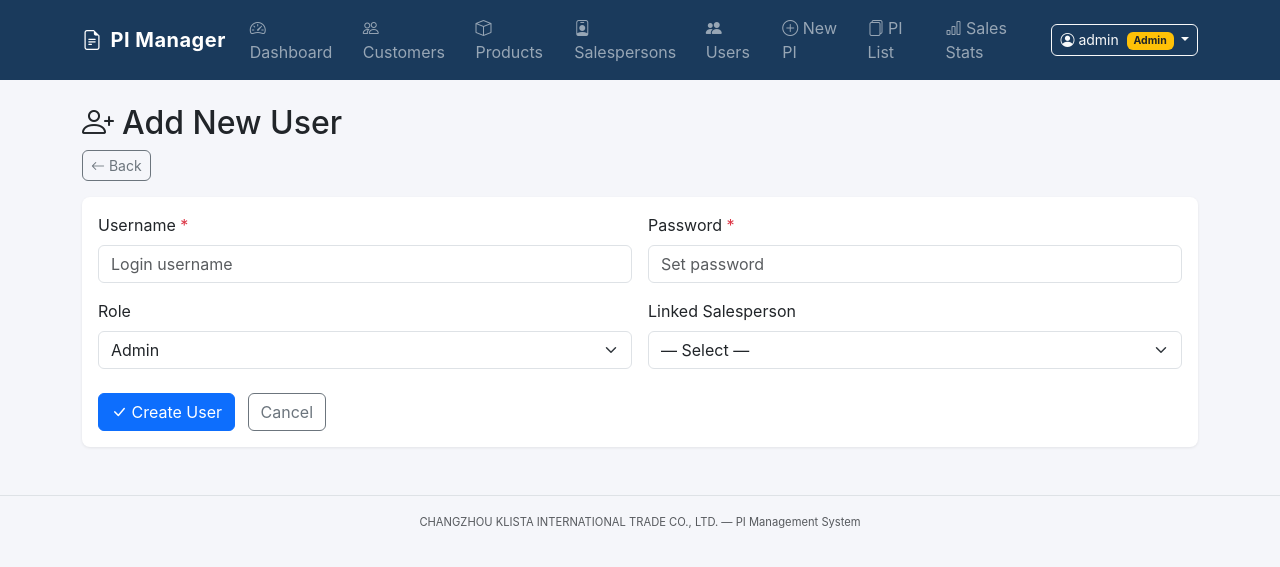
After one commit to fantastic10086-commits/Myweb, a Flask app: page /users/add in a window 1280 px wide. The commit adds this page. Shown: the top 567 px of the page. Run offline with Flask 3, Linux system fonts and the light colour scheme; the visitor is signed in with stand-in values (Sample User, id 1).

Commit message:
v2.1 — 用户管理前端页面
- 管理员导航栏可见 Users 入口
- 用户列表 (增删改)
- 创建时选择角色 (Admin/Salesperson) + 关联业务员
- 编辑可修改密码
- 非管理员看不到该入口，直接访问被拒绝

```diff
--- a/app.py
+++ b/app.py
@@ -540,6 +540,95 @@ def salesperson_delete(id):
 
 
 # ═══════════════════════════════════════════════════════════════════════
+#  ROUTES — Users (Admin only)
+# ═══════════════════════════════════════════════════════════════════════
+
+@app.route('/users')
+@login_required
+def user_list():
+    if not is_admin():
+        flash('Access denied.', 'danger')
+        return redirect(url_for('index'))
+    users = User.query.order_by(User.created_at.desc()).all()
+    return render_template('user_list.html', users=users)
+
+
+@app.route('/users/add', methods=['GET', 'POST'])
+@login_required
+def user_add():
+    if not is_admin():
+        flash('Access denied.', 'danger')
+        return redirect(url_for('index'))
+    if request.method == 'POST':
+        username = request.form.get('username', '').strip()
+        password = request.form.get('password', '').strip()
+        role = request.form.get('role', 'salesperson').strip()
+        salesperson_name = request.form.get('salesperson_name', '').strip()
+        if not username or not password:
+            flash('Username and password are required.', 'danger')
+            return render_template('user_form.html', u=None, editing=False)
+        if User.query.filter_by(username=username).first():
+            flash('Username already exists.', 'danger')
+            return render_template('user_form.html', u=None, editing=False)
+        db.session.add(User(
+            username=username,
+            password_hash=generate_password_hash(password),
+            role=role,
+            salesperson_name=salesperson_name if role == 'salesperson' else '',
+        ))
+        db.session.commit()
+        flash('User created.', 'success')
+        return redirect(url_for('user_list'))
+    return render_template('user_form.html', u=None, editing=False)
+
+
+@app.route('/users/<int:id>/edit', methods=['GET', 'POST'])
+@login_required
+def user_edit(id):
+    if not is_admin():
+        flash('Access denied.', 'danger')
+        return redirect(url_for('index'))
+    user = User.query.get_or_404(id)
+    if request.method == 'POST':
+        username = request.form.get('username', '').strip()
+        password = request.form.get('password', '').strip()
+        role = request.form.get('role', 'salesperson').strip()
+        salesperson_name = request.form.get('salesperson_name', '').strip()
+        if not username:
+            flash('Username is required.', 'danger')
+            return render_template('user_form.html', u=user, editing=True)
+        existing = User.query.filter_by(username=username).first()
+        if existing and existing.id != user.id:
+            flash('Username already exists.', 'danger')
+            return render_template('user_form.html', u=user, editing=True)
+        user.username = username
+        if password:
+            user.password_hash = generate_password_hash(password)
+        user.role = role
+        user.salesperson_name = salesperson_name if role == 'salesperson' else ''
+        db.session.commit()
+        flash('User updated.', 'success')
+        return redirect(url_for('user_list'))
+    return render_template('user_form.html', u=user, editing=True)
+
+
+@app.route('/users/<int:id>/delete', methods=['POST'])
+@login_required
+def user_delete(id):
+    if not is_admin():
+        flash('Access denied.', 'danger')
+        return redirect(url_for('index'))
+    user = User.query.get_or_404(id)
+    if user.username == 'admin':
+        flash('Cannot delete the admin account.', 'danger')
+        return redirect(url_for('user_list'))
+    db.session.delete(user)
+    db.session.commit()
+    flash('User deleted.', 'success')
+    return redirect(url_for('user_list'))
+
+
+# ═══════════════════════════════════════════════════════════════════════
 #  ROUTES — PI (Proforma Invoice)
 # ═══════════════════════════════════════════════════════════════════════
 
--- a/templates/base.html
+++ b/templates/base.html
@@ -41,6 +41,13 @@
                             <i class="bi bi-person-badge"></i> Salespersons
                         </a>
                     </li>
+                    {% if is_admin %}
+                    <li class="nav-item">
+                        <a class="nav-link" href="{{ url_for('user_list') }}">
+                            <i class="bi bi-people-fill"></i> Users
+                        </a>
+                    </li>
+                    {% endif %}
                     <li class="nav-item">
                         <a class="nav-link" href="{{ url_for('pi_create') }}">
                             <i class="bi bi-plus-circle"></i> New PI
--- /dev/null
+++ b/templates/user_form.html
@@ -0,0 +1,44 @@
+{% extends "base.html" %}
+{% block title %}{% if editing %}Edit{% else %}Add{% endif %} User{% endblock %}
+
+{% block content %}
+<div class="row mb-3">
+    <div class="col"><h2><i class="bi bi-{% if editing %}pencil{% else %}person-plus{% endif %} me-2"></i>{% if editing %}Edit User{% else %}Add New User{% endif %}</h2>
+        <a href="{{ url_for('user_list') }}" class="btn btn-sm btn-outline-secondary"><i class="bi bi-arrow-left"></i> Back</a></div>
+</div>
+
+<div class="card"><div class="card-body">
+    <form method="post">
+        <div class="row g-3">
+            <div class="col-md-6">
+                <label for="username" class="form-label">Username <span class="text-danger">*</span></label>
+                <input type="text" class="form-control" id="username" name="username" required value="{{ u.username if u else '' }}" placeholder="Login username">
+            </div>
+            <div class="col-md-6">
+                <label for="password" class="form-label">Password {% if not editing %}<span class="text-danger">*</span>{% endif %}</label>
+                <input type="text" class="form-control" id="password" name="password" {% if not editing %}required{% endif %} placeholder="{% if editing %}Leave blank to keep current{% else %}Set password{% endif %}">
+            </div>
+            <div class="col-md-6">
+                <label for="role" class="form-label">Role</label>
+                <select class="form-select" id="role" name="role" onchange="document.getElementById('sp_group').style.display=this.value==='salesperson'?'':'none'">
+                    <option value="admin" {% if u and u.role == 'admin' %}selected{% endif %}>Admin</option>
+                    <option value="salesperson" {% if u and u.role == 'salesperson' %}selected{% endif %}>Salesperson</option>
+                </select>
+            </div>
+            <div class="col-md-6" id="sp_group" style="{% if u and u.role != 'salesperson' %}display:none{% endif %}">
+                <label for="salesperson_name" class="form-label">Linked Salesperson</label>
+                <select class="form-select" id="salesperson_name" name="salesperson_name">
+                    <option value="">— Select —</option>
+                    {% for sp in all_salespersons %}
+                    <option value="{{ sp.name }}" {% if u and u.salesperson_name == sp.name %}selected{% endif %}>{{ sp.name }}</option>
+                    {% endfor %}
+                </select>
+            </div>
+        </div>
+        <div class="mt-4">
+            <button type="submit" class="btn btn-primary"><i class="bi bi-check-lg"></i> {% if editing %}Update{% else %}Create{% endif %} User</button>
+            <a href="{{ url_for('user_list') }}" class="btn btn-outline-secondary ms-2">Cancel</a>
+        </div>
+    </form>
+</div></div>
+{% endblock %}
```
Also changed, not shown: templates/user_list.html (added, +36 -0 lines).
